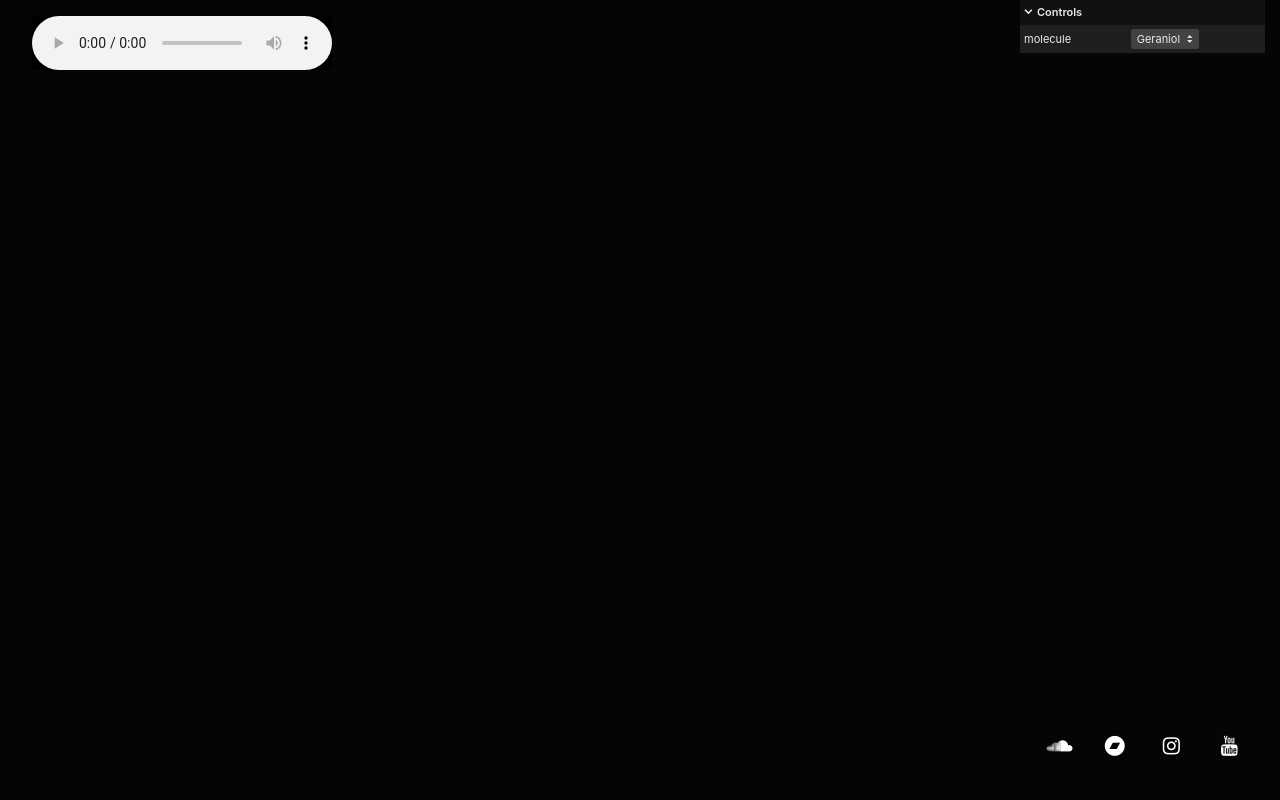
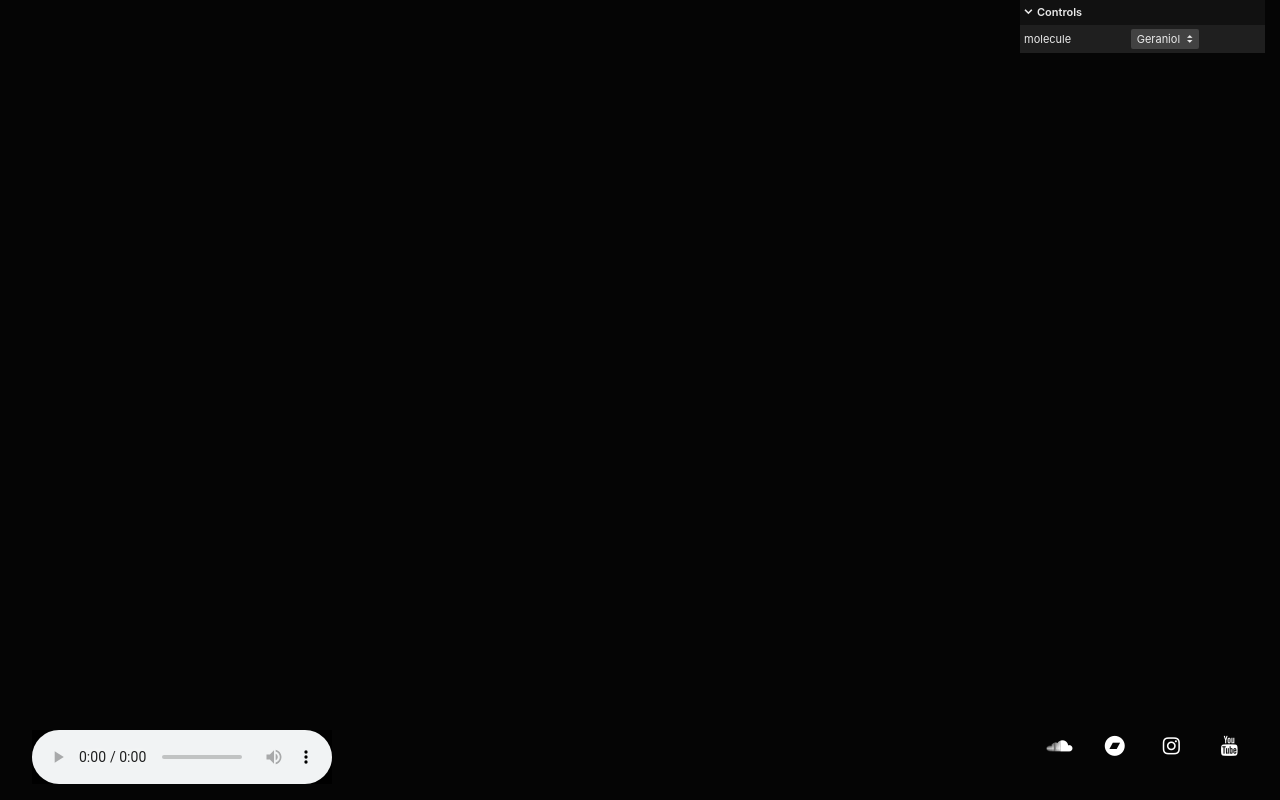
Before and after one commit to sintodrama/pelargonium, a plain HTML site: page index.html in a window 1280 px wide. Drawn offline with nearby package versions, Linux system fonts and the light colour scheme; no server answers.

Commit message:
player para baixo

```diff
--- a/main.css
+++ b/main.css
@@ -27,7 +27,7 @@ canvas {
 
 #audioControl {
     position: absolute;
-    top: 1em;
+    bottom: 1em;
     left: 2em;
     text-align: center;
     font-family: 'Courier New', Courier, monospace;
```
